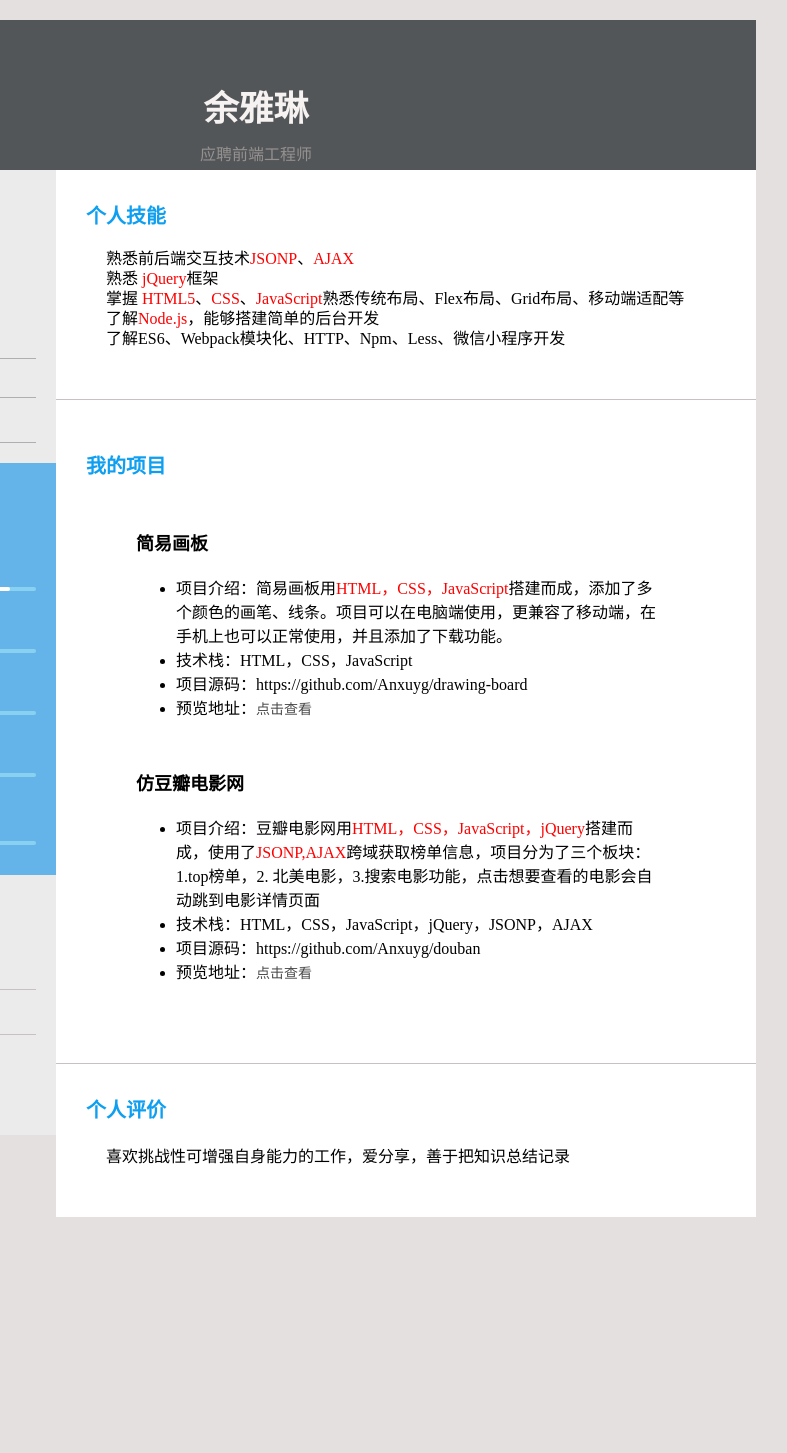
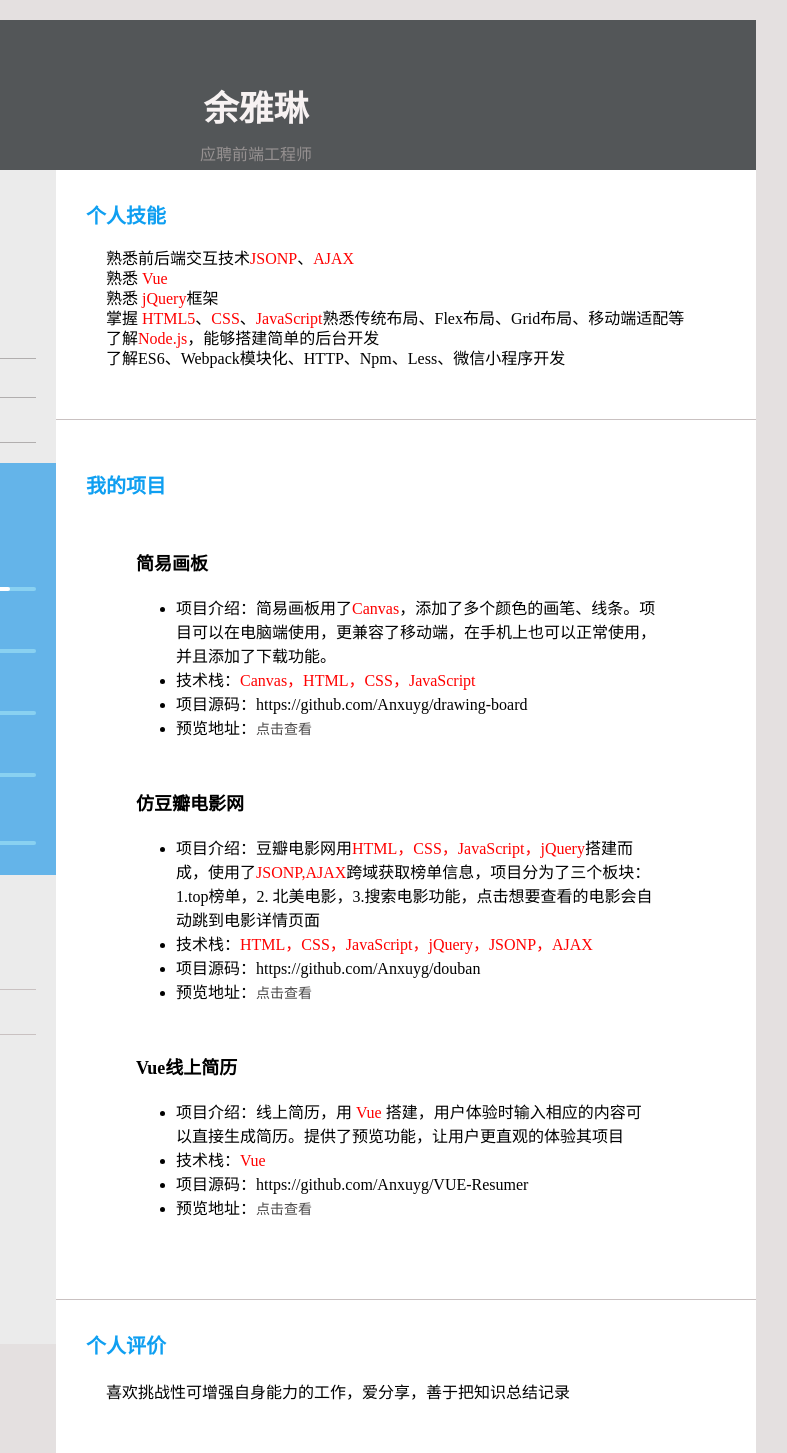
Before and after one commit to Anxuyg/resume, a plain HTML site: page index.html in a window 1280 px wide. Shown: the full height of the page, 384-1171 px from the left. Before the commit the page ends 1217 px from the top, so only its background shows below. Drawn offline with Linux system fonts and the light colour scheme; a small style sheet from the web is missing.

Commit message:
添加Vue项目

```diff
--- a/index.html
+++ b/index.html
@@ -71,7 +71,9 @@
         <section class="right">
             <div class="massage">
                 <h3>个人技能</h3>
-                <p>熟悉前后端交互技术<span>JSONP</span>、<span>AJAX</span><br/> 熟悉 <span>jQuery</span>框架<br/> 掌握 <span>HTML5</span>、<span>CSS</span>、<span>JavaScript</span>熟悉传统布局、Flex布局、Grid布局、移动端适配等
+                <p>熟悉前后端交互技术<span>JSONP</span>、<span>AJAX</span><br/> 熟悉
+                    <span>Vue</span>
+                    <br> 熟悉 <span>jQuery</span>框架<br/> 掌握 <span>HTML5</span>、<span>CSS</span>、<span>JavaScript</span>熟悉传统布局、Flex布局、Grid布局、移动端适配等
                     <br/> 了解<span>Node.js</span>，能够搭建简单的后台开发<br/> 了解ES6、Webpack模块化、HTTP、Npm、Less、微信小程序开发
 
                 </p>
@@ -81,8 +83,8 @@
                 <div class="item-1">
                     <h3>简易画板</h3>
                     <ul>
-                        <li>项目介绍：简易画板用<span>HTML，CSS，JavaScript</span>搭建而成，添加了多个颜色的画笔、线条。项目可以在电脑端使用，更兼容了移动端，在手机上也可以正常使用，并且添加了下载功能。</li>
-                        <li>技术栈：HTML，CSS，JavaScript</li>
+                        <li>项目介绍：简易画板用了<span>Canvas</span>，添加了多个颜色的画笔、线条。项目可以在电脑端使用，更兼容了移动端，在手机上也可以正常使用，并且添加了下载功能。</li>
+                        <li>技术栈：<span>Canvas，HTML，CSS，JavaScript</span></li>
                         <li>项目源码：https://github.com/Anxuyg/drawing-board</li>
                         <li>预览地址：<a href="https://yuanhaoyun.top/drawing-board/" target="_blank">点击查看</a></li>
                     </ul>
@@ -91,9 +93,18 @@
                     <h3>仿豆瓣电影网</h3>
                     <ul>
                         <li>项目介绍：豆瓣电影网用<span>HTML，CSS，JavaScript，jQuery</span>搭建而成，使用了<span>JSONP,AJAX</span>跨域获取榜单信息，项目分为了三个板块：1.top榜单，2. 北美电影，3.搜索电影功能，点击想要查看的电影会自动跳到电影详情页面</li>
-                        <li>技术栈：HTML，CSS，JavaScript，jQuery，JSONP，AJAX</li>
-                        <li>项目源码：https://github.com/Anxuyg/douban</li>
-                        <li>预览地址：<a href="https://yuanhaoyun.top/douban/index.html" target="_blank">点击查看</a></li>
+                        <li>技术栈：<span>HTML，CSS，JavaScript，jQuery，JSONP，AJAX</li></span>
+                            <li>项目源码：https://github.com/Anxuyg/douban</li>
+                            <li>预览地址：<a href="https://yuanhaoyun.top/douban/index.html" target="_blank">点击查看</a></li>
+                    </ul>
+                </div>
+                <div class="item-1">
+                    <h3>Vue线上简历</h3>
+                    <ul>
+                        <li>项目介绍：线上简历，用<span> Vue </span>搭建，用户体验时输入相应的内容可以直接生成简历。提供了预览功能，让用户更直观的体验其项目</li>
+                        <li>技术栈：<span>Vue</span></li>
+                        <li>项目源码：https://github.com/Anxuyg/VUE-Resumer</li>
+                        <li>预览地址：<a href="https://yuanhaoyun.top/VUE-Resumer/dist/" target="_blank">点击查看</a></li>
                     </ul>
                 </div>
             </div>
--- a/main.css
+++ b/main.css
@@ -126,7 +126,7 @@ main .top {
 
 .rest {
     padding: 20px;
-    height: 260px;
+    height: 469px;
 }
 
 .rest h3 {
```
